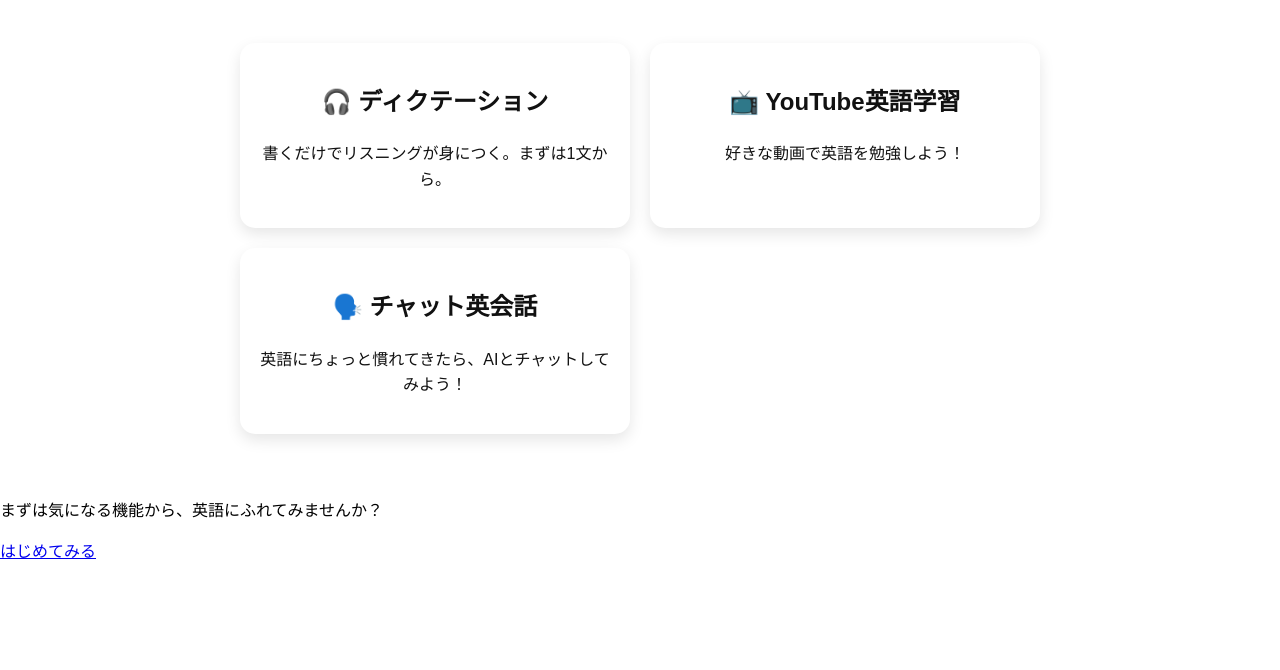
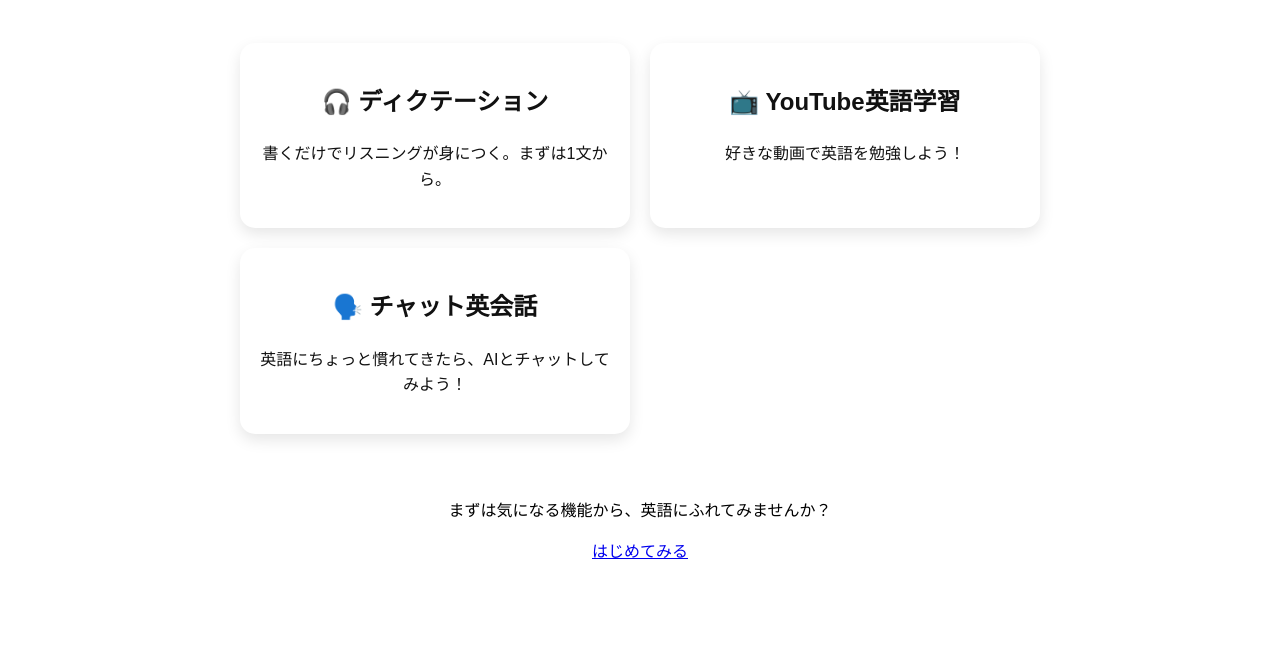
Before and after one commit to mossan3176121/frontend-repo, a plain HTML site: page index.html in a window 1280 px wide. Shown: the part 67-737 px from the top of the page. Drawn offline with Linux system fonts and the light colour scheme.

Commit message:
improvement

```diff
--- a/style.css
+++ b/style.css
@@ -105,7 +105,10 @@ footer {
     display: flex;
     flex-direction: column;
     min-height: 100vh; /* 画面の高さ */
-  }
+}
+.start-section {
+    text-align: center;
+}
 /* レスポンシブ対応 */
 @media (max-width: 600px) {
     .container {
```
